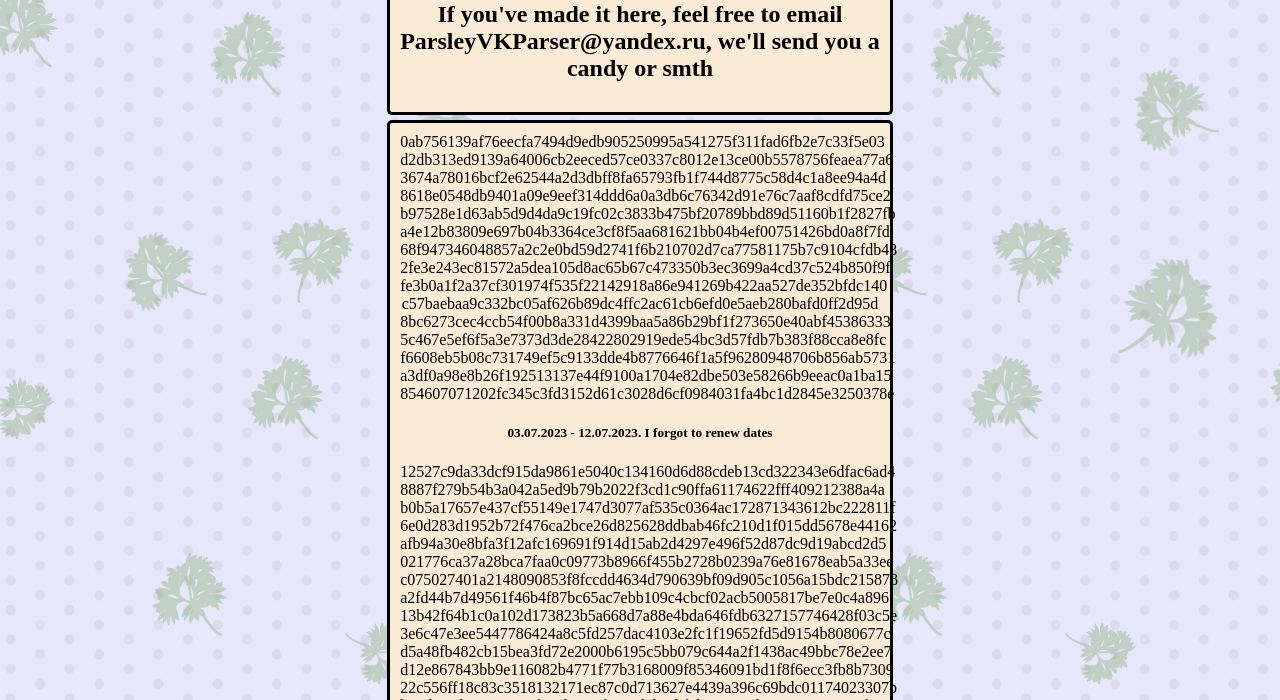
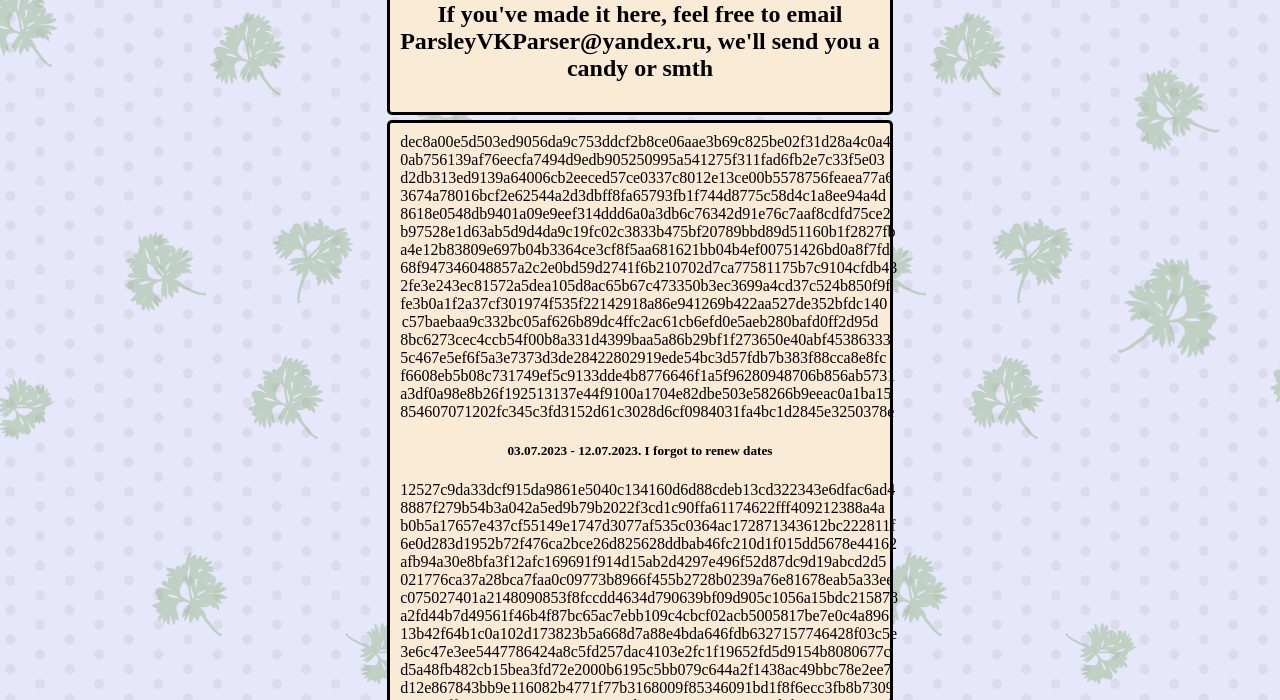
Before and after one commit to Parsley-VKParser/Parsley-VKParser.github.io, a plain HTML site: page index.html in a window 1280 px wide. Shown: the part 100-800 px from the top of the page. Drawn offline with Linux system fonts and the light colour scheme.

Commit message:
Update index.html

```diff
--- a/index.html
+++ b/index.html
@@ -10,6 +10,7 @@
     <h2 style = "text-align:center">If you've made it here, feel free to email ParsleyVKParser@yandex.ru, we'll send you a candy or smth</h2>
   </div>
     <div class = "m_container"style = "text-align:center">
+      <div class = "licensed_id">dec8a00e5d503ed9056da9c753ddcf2b8ce06aae3b69c825be02f31d28a4c0a4</div>
       <div class = "licensed_id">0ab756139af76eecfa7494d9edb905250995a541275f311fad6fb2e7c33f5e03</div>
       <div class = "licensed_id">d2db313ed9139a64006cb2eeced57ce0337c8012e13ce00b5578756feaea77a6</div>
       <div class = "licensed_id">3674a78016bcf2e62544a2d3dbff8fa65793fb1f744d8775c58d4c1a8ee94a4d</div>
```
